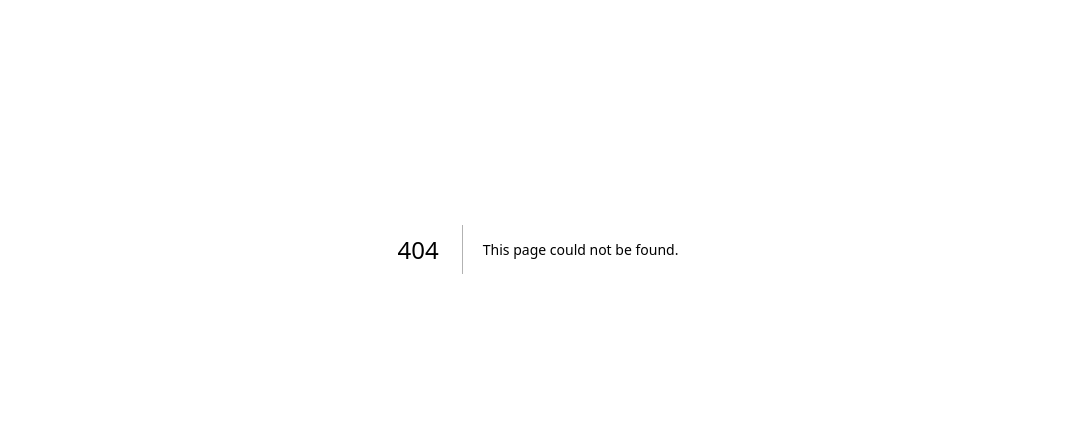
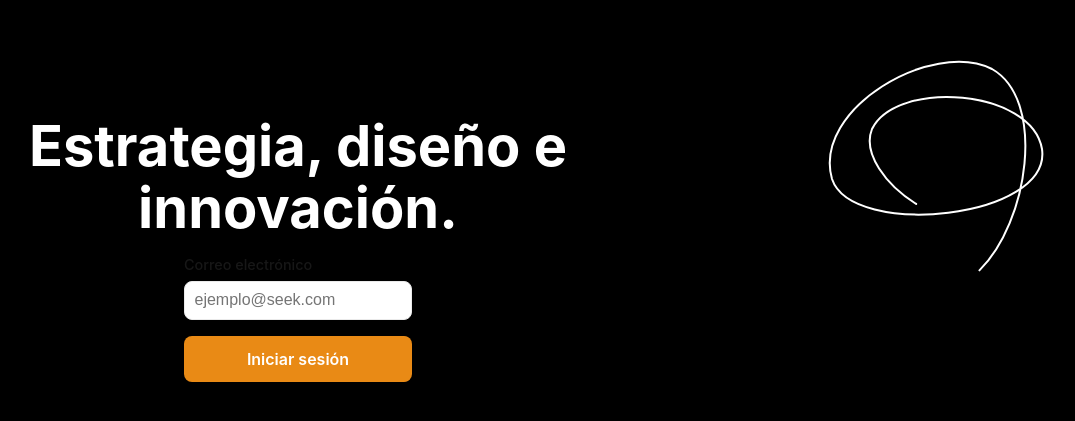
Before and after one commit to Gianni03/SEEK-GestionDeTareas, a Next.js app: page /login in a window 1280 px wide. Before the commit this address had no page. Shown: the part 151-572 px from the top of the page, without its empty margins (102-1177 px from the left). Built offline with nearby package versions, Linux system fonts and the light colour scheme.

Commit message:
login page

```diff
--- a/src/app/globals.css
+++ b/src/app/globals.css
@@ -10,6 +10,11 @@
   --pending: #FFC107;
   --in-progress: #2196F3;
   --completed: #25D366;
+
+  --text-primary: var(--background);
+  --text-secondary: var(--foreground);
+
+  --font-inter: 'Inter', sans-serif;
 }
 
 @media (prefers-color-scheme: dark) {
@@ -28,7 +33,7 @@ body {
 body {
   color: var(--foreground);
   background: var(--background);
-  font-family: Arial, Helvetica, sans-serif;
+  font-family: var(--font-inter);
   -webkit-font-smoothing: antialiased;
   -moz-osx-font-smoothing: grayscale;
 }
--- a/src/app/layout.tsx
+++ b/src/app/layout.tsx
@@ -1,30 +1,14 @@
-import type { Metadata } from "next";
-import { Geist, Geist_Mono } from "next/font/google";
-import "./globals.css";
+import './globals.css';
 
-const geistSans = Geist({
-  variable: "--font-geist-sans",
-  subsets: ["latin"],
-});
-
-const geistMono = Geist_Mono({
-  variable: "--font-geist-mono",
-  subsets: ["latin"],
-});
-
-export const metadata: Metadata = {
-  title: "Create Next App",
-  description: "Generated by create next app",
+export const metadata = {
+  title: 'SEEK - Task Manager',
+  description: 'Gestión de tareas con enfoque en diseño e innovación',
 };
 
-export default function RootLayout({
-  children,
-}: Readonly<{
-  children: React.ReactNode;
-}>) {
+export default function RootLayout({ children }: { children: React.ReactNode }) {
   return (
-    <html lang="en">
-      <body className={`${geistSans.variable} ${geistMono.variable}`}>
+    <html lang="es">
+      <body>
         {children}
       </body>
     </html>
--- /dev/null
+++ b/src/app/login/page.module.css
@@ -0,0 +1,75 @@
+.container {
+  display: grid;
+  grid-template-columns: 1.2fr 0.8fr;
+  min-height: 100vh;
+  background-color: #000;
+}
+
+.leftSide {
+  display: flex;
+  flex-direction: column;
+  align-items: center;
+  justify-content: center;
+  padding: 2rem;
+  padding-right: 0;
+  background-color: #000;
+}
+
+.formWrapper {
+  width: 100%;
+  max-width: 420px;
+}
+
+.title {
+  font-size: 3.5rem;
+  font-weight: 700;
+  line-height: 1.1;
+  margin-bottom: 1rem;
+  color: #fff;
+  text-align: center;
+}
+
+.subtitle {
+  color: var(--text-secondary);
+  margin-bottom: 2.5rem;
+  font-size: 1.1rem;
+}
+
+.form {
+  display: flex;
+  flex-direction: column;
+  gap: 0.5rem;
+}
+
+.rightSide {
+  background-color: #000;
+  display: flex;
+  align-items: center;
+  justify-content: center;
+  overflow: hidden;
+}
+
+.scribble {
+  width: 100%;
+  stroke-dasharray: 1000;
+  stroke-dashoffset: 1000;
+  animation: draw 2.5s ease-in-out forwards;
+}
+
+@keyframes draw {
+  to {
+    stroke-dashoffset: 0;
+  }
+}
+
+@media (max-width: 900px) {
+  .container {
+    grid-template-columns: 1fr;
+  }
+  .rightSide {
+    display: none;
+  }
+  .title {
+    font-size: 2.5rem;
+  }
+}
--- /dev/null
+++ b/src/app/login/page.tsx
@@ -0,0 +1,80 @@
+'use client';
+
+import styles from './page.module.css';
+import Input from '@/components/ui/Input/Input';
+import Button from '@/components/ui/Button/Button';
+import { useAuthStore } from '@/store/useAuthStore';
+import { useState } from 'react';
+import { useRouter } from 'next/navigation';
+
+export default function LoginPage() {
+  const [email, setEmail] = useState('');
+  const [loading, setLoading] = useState(false);
+  const login = useAuthStore((state) => state.login);
+  const router = useRouter();
+
+  const handleSubmit = async (e: React.FormEvent) => {
+    e.preventDefault();
+    setLoading(true);
+    await login(email);
+    router.push('/dashboard');
+  };
+
+  return (
+    <div className={styles.container}>
+      <section className={styles.leftSide}>
+        <h1 className={styles.title}>Estrategia, diseño e innovación.</h1>
+
+        <form onSubmit={handleSubmit}>
+          <Input
+            label="Correo electrónico"
+            type="email"
+            id="email"
+            placeholder="ejemplo@seek.com"
+            required
+            value={email}
+            onChange={(e) => setEmail(e.target.value)}
+          />
+          <Button type="submit" disabled={loading}>
+            {loading ? 'Iniciando...' : 'Iniciar sesión'}
+          </Button>
+        </form>
+      </section>
+
+      <section className={styles.rightSide}>
+        <svg
+          className={styles.scribble}
+          xmlns="http://www.w3.org/2000/svg"
+          width="500"
+          height="500"
+          viewBox="0 0 500 500"
+          fill="none"
+        >
+          <path
+            d="
+      M260 430
+      C180 410, 60 300, 90 250
+      C120 200, 300 260, 280 300
+      C255 350, 140 330, 150 270
+      C160 200, 360 140, 330 200
+      C300 260, 180 180, 200 130
+      C225 80, 360 90, 370 150
+      C380 220, 180 240, 160 180
+      C140 110, 260 40, 320 70
+      C390 110, 340 300, 260 290
+      C190 280, 210 180, 260 190
+      C310 200, 320 260, 300 300
+      C285 330, 305 350, 325 330
+      L350 360
+      L410 300
+    "
+            stroke="#fff"
+            strokeWidth="2"
+            strokeLinecap="round"
+            strokeLinejoin="round"
+          />
+        </svg>
+      </section>
+    </div>
+  );
+}
--- a/src/app/page.module.css
+++ b/src/app/page.module.css
@@ -12,7 +12,63 @@
 .main h1 {
   font-size: 2.5rem;
   font-weight: 700;
-  color: var(--primary);
+  color: var(--text-secondary);
   margin-bottom: 2rem;
   text-align: center;
 }
+.container {
+  display: grid;
+  grid-template-columns: 1fr 1fr; /* Dos columnas iguales */
+  min-height: 100vh;
+  align-items: center;
+}
+
+.leftSide {
+  padding: 4rem;
+  display: flex;
+  flex-direction: column;
+  justify-content: center;
+  max-width: 500px;
+  justify-self: center;
+}
+
+.title {
+  font-size: 3.5rem;
+  font-weight: 600;
+  margin-bottom: 2rem;
+  line-height: 1.1;
+}
+
+.rightSide {
+  height: 100vh;
+  background-color: #000;
+  display: flex;
+  align-items: center;
+  justify-content: center;
+  overflow: hidden;
+  position: relative;
+}
+
+/* Animación de la línea (SVG) */
+.scribble {
+  width: 80%;
+  stroke-dasharray: 1000;
+  stroke-dashoffset: 1000;
+  animation: draw 3s ease-in-out forwards;
+}
+
+@keyframes draw {
+  to {
+    stroke-dashoffset: 0;
+  }
+}
+
+/* Responsive: Una columna en móviles */
+@media (max-width: 900px) {
+  .container {
+    grid-template-columns: 1fr;
+  }
+  .rightSide {
+    display: none;
+  }
+}
--- /dev/null
+++ b/src/components/ui/Button/Button.module.css
@@ -0,0 +1,40 @@
+.btn {
+  display: inline-flex;
+  align-items: center;
+  justify-content: center;
+  padding: 0.75rem 1.5rem;
+  border-radius: var(--radius);
+  font-family: var(--font-inter);
+  font-weight: 600;
+  font-size: 1rem;
+  cursor: pointer;
+  transition: all 0.2s ease;
+  border: 1px solid transparent;
+  width: 100%;
+}
+
+.btn:disabled {
+  opacity: 0.6;
+  cursor: not-allowed;
+}
+
+.primary {
+  background-color: var(--primary);
+  color: white;
+}
+
+.primary:hover:not(:disabled) {
+  background-color: var(--primary-hover);
+  color: var(--background);
+}
+
+.danger {
+  background-color: var(--danger);
+  color: white;
+}
+
+.secondary {
+  background-color: transparent;
+  border-color: var(--border);
+  color: var(--foreground);
+}
--- /dev/null
+++ b/src/components/ui/Button/Button.tsx
@@ -0,0 +1,25 @@
+import clsx from 'clsx';
+import styles from './Button.module.css';
+
+interface ButtonProps extends React.ButtonHTMLAttributes<HTMLButtonElement> {
+  variant?: 'primary' | 'danger' | 'secondary';
+  isLoading?: boolean;
+}
+
+export default function Button({
+  variant = 'primary',
+  isLoading,
+  className,
+  children,
+  ...props
+}: ButtonProps) {
+  return (
+    <button
+      className={clsx(styles.btn, styles[variant], className)}
+      disabled={isLoading || props.disabled}
+      {...props}
+    >
+      {isLoading ? 'Cargando...' : children}
+    </button>
+  );
+}
--- /dev/null
+++ b/src/components/ui/Input/Input.module.css
@@ -0,0 +1,18 @@
+.container {
+  display: flex;
+  flex-direction: column;
+  gap: 0.5rem;
+  margin-bottom: 1rem;
+}
+
+.label {
+  font-size: 0.9rem;
+  font-weight: 500;
+}
+
+.input {
+  padding: 0.6rem;
+  border: 1px solid var(--border);
+  border-radius: var(--radius);
+  font-size: 1rem;
+}
--- /dev/null
+++ b/src/components/ui/Input/Input.tsx
@@ -0,0 +1,14 @@
+import styles from "./Input.module.css";
+
+interface InputProps extends React.InputHTMLAttributes<HTMLInputElement> {
+  label: string;
+}
+
+export default function Input({ label, id, ...props }: InputProps) {
+  return (
+    <div className={styles.container}>
+      <label htmlFor={id} className={styles.label}>{label}</label>
+      <input id={id} className={styles.input} {...props} />
+    </div>
+  );
+}
```
